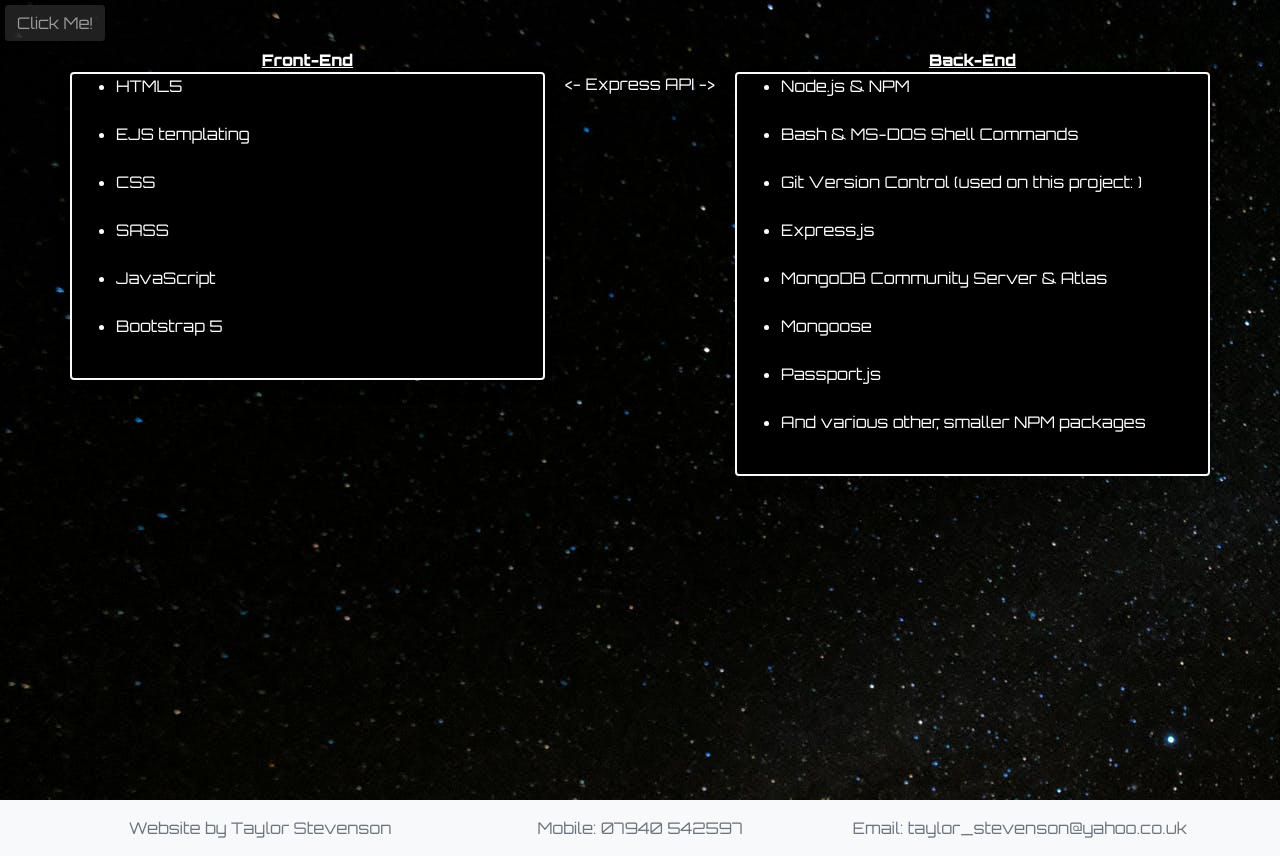
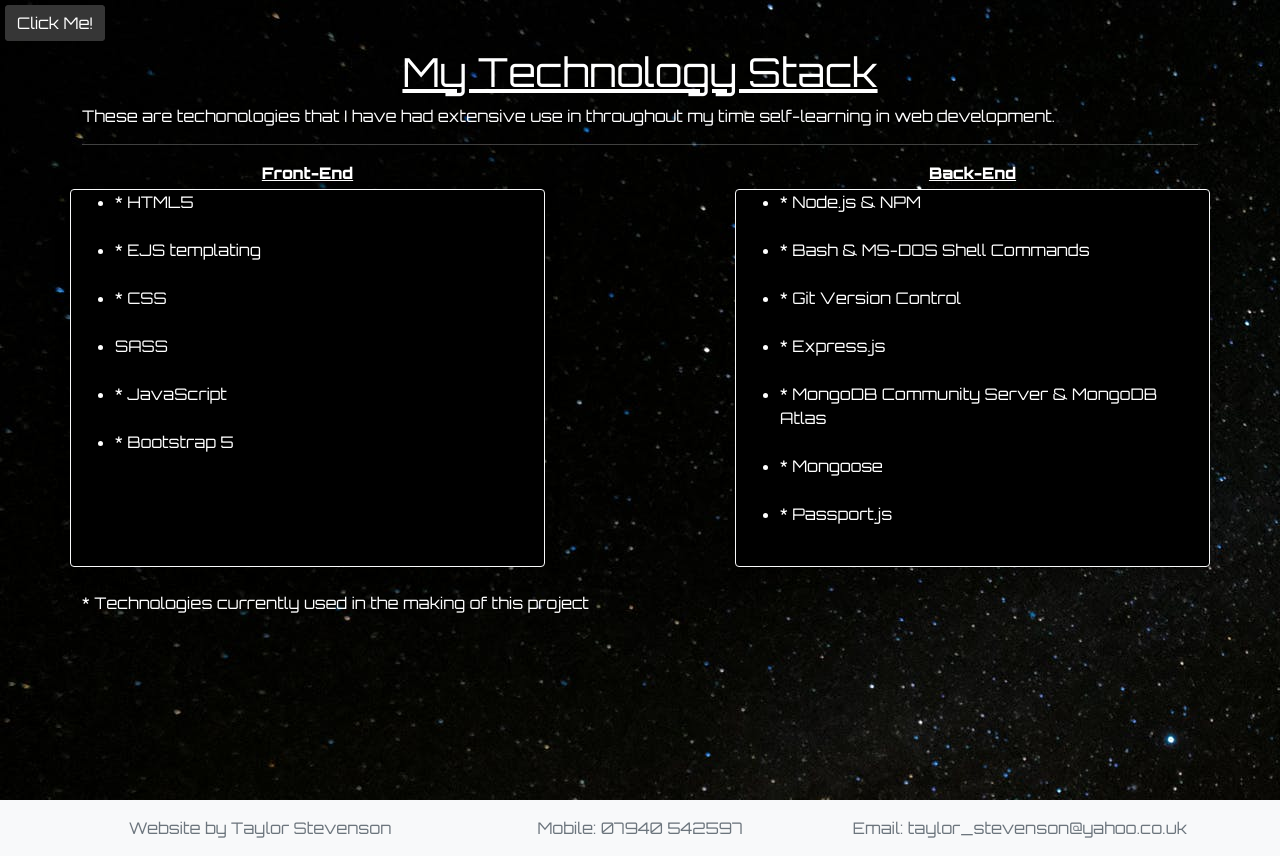
Before and after one commit to Tazwinator/portfolio-website, a Node server app: page /tech in a window 1280 px wide. Run offline with Node 20, Linux system fonts and the light colour scheme; some libraries are stand-ins or nearby versions.

Commit message:
Neatened and fleshed out a few things

```diff
--- a/app.js
+++ b/app.js
@@ -25,16 +25,14 @@ app.use(express.urlencoded({extended: true}));
 // --------- Mongo --------------------------- //
 
 const Mongoose = require("mongoose");
-// Connects to the specified db on the mongo server via mongoose.
-// If the db is not found it creates one.
 
 const dbUrl = process.env.DB_URL
 
 Mongoose.connect(dbUrl, {
   useNewUrlParser: true,
-  useCreateIndex: true, // These parameters should always be used unless I found out more about them.
+  useCreateIndex: true,
   useUnifiedTopology: true,
-  useFindAndModify: false // This one fixes a deprication eroor with finbByIdAndDelete
+  useFindAndModify: false // This one fixes a deprication error with findByIdAndDelete
 });
 
 const db = Mongoose.connection;
@@ -53,7 +51,7 @@ const secret = process.env.SECRET || "thishouldbeabettersecret!";
 const store = new MongoDBStore ({
   mongoUrl: dbUrl,
   secret: secret,
-  touchAfter: 24 * 60 * 60 // In seconds, delay between session saves to the db when nothing has been updated
+  touchAfter: 24 * 60 * 60 // In seconds.
 });
 
 store.on("error", function (e) {
@@ -73,7 +71,7 @@ const sessionConfig = { // Sets up the sessionId cookie
     maxAge: 1000 * 60 * 60 *24 * 7
   }
 };
-app.use(session(sessionConfig)); // deploys the sessionId cookie
+app.use(session(sessionConfig));
 
 
 // --------- Passport --------------------------- //
@@ -99,19 +97,19 @@ passport.deserializeUser(User.deserializeUser());
 
 const flash = require("connect-flash");
 
-app.use(flash()); // Tells express to use flash. Flash is basially a popup plugin.
+app.use(flash());
 
 app.use((req, res, next) => {
   res.locals.success = req.flash("success");
   res.locals.error = req.flash("error");
   next();
-  // If "success" is in the request then it will pass it through to the template (so you don't have to do it manually)
 });
 
 // --------- Other (also to play around with and test stuff) --------------------------- //
 
 app.use((req, res, next) => {
   res.locals.currentUser = req.user; // req.user is set by passport
+  req.session.returnTo = req.header("Referrer");
   next();
 });
 
@@ -136,6 +134,20 @@ app.route("/login")
 
 app.get("/logout", isLoggedIn, users.logout);
 
+// Data Uplaod routes
+
+app.route("/data")
+.get((req, res) => {
+  res.render("pages/data")
+});
+
+// API routes
+
+app.route("/api")
+.get((req, res) => {
+  res.render("pages/api")
+});
+
 // Tech stack routes
 
 app.route("/tech")
--- /dev/null
+++ b/public/CSS/flash.css
@@ -0,0 +1,6 @@
+.move {
+	margin-left: 8rem;
+	margin-top: 5px;
+	border-radius: .25rem;
+	font-size: 1rem;
+}
--- a/public/CSS/nav-foot-boil.css
+++ b/public/CSS/nav-foot-boil.css
@@ -25,7 +25,6 @@ body {
 	background-color: rgb(54, 54, 54);
 	transition: 0.5s;
 	border-radius: .25rem;
-	opacity: 0.6;
 	text-align: center;
 	font-size: 18px;
 	z-index: 1000;
@@ -55,7 +54,6 @@ body {
 	float: left;
 	position: fixed;
 	z-index: 1000;
-	opacity: 0.6;
 	border-radius: .25rem;
 }
 
--- a/userControllers.js
+++ b/userControllers.js
@@ -19,11 +19,15 @@ module.exports.registerSubmit = async (req, res) => {
 
 module.exports.loginSubmit = (req, res) => {
   req.flash("success", "Logged in, welcome!"); // Passed in to the next request
-  res.redirect("/auth");
+  const redirectUrl = req.session.returnTo || "/auth";
+  delete req.session.returnTo;
+  res.redirect(redirectUrl);
 };
 
 module.exports.logout = (req, res) => {
   req.logout();
   req.flash("success", "Logged out, goodbye!");
-  res.redirect("/auth")
+  const redirectUrl = req.session.returnTo || "/auth";
+  delete req.session.returnTo;
+  res.redirect(redirectUrl);
 };
--- a/views/boilerplate.ejs
+++ b/views/boilerplate.ejs
@@ -27,7 +27,6 @@
     <%- include("partials/flash") %>
     <%- body %>
 
-
   <%- include("partials/footer") %>
 
 </body>
--- a/views/pages/auth.ejs
+++ b/views/pages/auth.ejs
@@ -2,7 +2,7 @@
 
 
 <div class="container vh-100">
-  <div class="row pt-4 mb-4">
+  <div class="row pt-5 mb-4 ">
 
 
 <h1 class="text-center"><u>Authentication and Authorization</u></h1>
--- a/views/pages/home.ejs
+++ b/views/pages/home.ejs
@@ -24,7 +24,7 @@
             I'm a problem solver, not an artist.
           </p>
           <p>
-
+            My GitHub Repositories: <a href="https://github.com/Tazwinator?tab=repositories">Click me to go there!</a>
           </p>
         </div>
       </div>
--- a/views/pages/tech.ejs
+++ b/views/pages/tech.ejs
@@ -4,7 +4,12 @@
 
 <div class="container vh-100">
 
-  <div class="row pt-5">
+  <div class="row pt-5 pb-1">
+    <div class="col-12">
+      <h1 class="text-center"><u>My Technology Stack</u></h1>
+      <p>These are techonologies that I have had extensive use in throughout my time self-learning in web development.</p>
+      <hr class="mb-3">
+    </div>
     <div class="col-5 d-flex justify-content-center">
       <div class=""><strong><u>Front-End</u></strong></div>
     </div>
@@ -15,34 +20,38 @@
   </div>
 
 
-  <div class="row mb-4 align-items-start">
-    <div class="col-5 border border-2 border-light card shadow star">
+  <div class="row mb-4">
+    <div class="col-5 border border-1 border-light card shadow star">
       <ul>
-        <li>HTML5</li><br>
-        <li>EJS templating</li><br>
-        <li>CSS</li><br>
+        <li>* HTML5</li><br>
+        <li>* EJS templating</li><br>
+        <li>* CSS</li><br>
         <li>SASS</li><br>
-        <li>JavaScript</li><br>
-        <li>Bootstrap 5</li><br>
+        <li>* JavaScript</li><br>
+        <li>* Bootstrap 5</li><br>
       </ul>
     </div>
 
-    <div class="col-2 d-flex justify-content-center">
-      <p class=""><- Express API -></p>
-    </div>
 
-    <div class="col-5 border border-2 border-light card shadow star ">
+    <div class="offset-2 col-5 border border-1 border-light card shadow star">
       <ul>
-        <li>Node.js & NPM</li><br>
-        <li>Bash & MS-DOS Shell Commands</li><br>
-        <li>Git Version Control (used on this project: <a href="https://github.com/Tazwinator/portfolio-website"></a>)</li><br>
-        <li>Express.js</li><br>
-        <li>MongoDB Community Server & Atlas</li><br>
-        <li>Mongoose</li><br>
-        <li>Passport.js</li><br>
-        <li>And various other, smaller NPM packages</li><br>
+        <li>* Node.js & NPM</li><br>
+        <li>* Bash & MS-DOS Shell Commands</li><br>
+        <li>* Git Version Control</li><br>
+        <li>* Express.js</li><br>
+        <li>* MongoDB Community Server & MongoDB Atlas</li><br>
+        <li>* Mongoose</li><br>
+        <li>* Passport.js</li><br>
       </ul>
     </div>
   </div>
 
+  <div class="row">
+    <div class="col">
+      <p>
+        * Technologies currently used in the making of this project
+      </p>
+    </div>
+  </div>
+
 </div>
--- a/views/partials/flash.ejs
+++ b/views/partials/flash.ejs
@@ -1,12 +1,14 @@
+<link rel="stylesheet" href="/CSS/flash.css">
+
 <% if(success && success.length) { %>
-<div class="alert alert-success alert-dismissible fade show" role="alert">
+  <div class="alert alert-success alert-dismissible fade show position-absolute p-1 pe-4 move" role="alert">
     <%= success %>
-  <button type="button" class="btn-close" data-bs-dismiss="alert" aria-label="Close"></button>
+    <button type="button" class="btn-close p-1" data-bs-dismiss="alert" aria-label="Close"></button>
   </div>
   <% } %>
 
   <% if(error && error.length) { %>
-<div class="alert alert-danger alert-dismissible fade show" role="alert">
+  <div class="alert alert-danger alert-dismissible fade show position-absolute p-1 pe-4 move" role="alert">
     <%= error %>
     <button type="button" class="btn-close" data-bs-dismiss="alert" aria-label="Close"></button>
   </div>
--- a/views/partials/navbar.ejs
+++ b/views/partials/navbar.ejs
@@ -1,18 +1,43 @@
-<div class="side-navbar d-flex justify-content-between flex-wrap flex-column" id="sidebar">
-  <div class="nav flex-column text-white w-100">
-    <p class="h3 text-white my-2 p-1">
+<div class="side-navbar d-flex flex-column justify-content-between flex-wrap" id="sidebar">
+
+  <div class="nav d-flex flex-column text-white w-100">
+    <h3 class="p-2">
       Things I can do
-    </p>
-    <a href="/" class="nav-link noBlue">
-      <span class="mx-2">Homepage</span>
+    </h3>
+    <div class="border-bottom border-2"></div>
+    <a href="/" class="nav-link noBlue mt-3">
+      <span class="">Homepage</span>
     </a>
+    <hr>
     <a href="/auth" class="nav-link noBlue">
-      <span class="mx-2">Authentication and Authorization</span>
+      <span class="">Authentication and Authorization</span>
     </a>
+    <hr>
+    <a href="/data" class="nav-link noBlue">
+      <span class="">Data Upload</span>
+    </a>
+    <hr>
+    <a href="/api" class="nav-link noBlue">
+      <span class="">External API Usage</span>
+    </a>
+    <hr>
     <a href="/tech" class="nav-link noBlue">
-      <span class="mx-2">My Tech Stack</span>
+      <span class="">My Tech Stack</span>
     </a>
   </div>
+
+  <div class="py-3">
+    <% if (currentUser) { %>
+    <form action="/logout" method="get">
+      <button class="btn btn-danger">Logout</button>
+    </form>
+    <% } else {%>
+    <form action="/auth" method="get">
+      <button class="btn btn-success">Login or Register</button>
+    </form>
+    <% } %>
+  </div>
+
 </div>
 
 
```
Also changed, not shown: views/pages/api.ejs (added), views/pages/data.ejs (added). Lines whose indentation alone changed are shown as unchanged.
